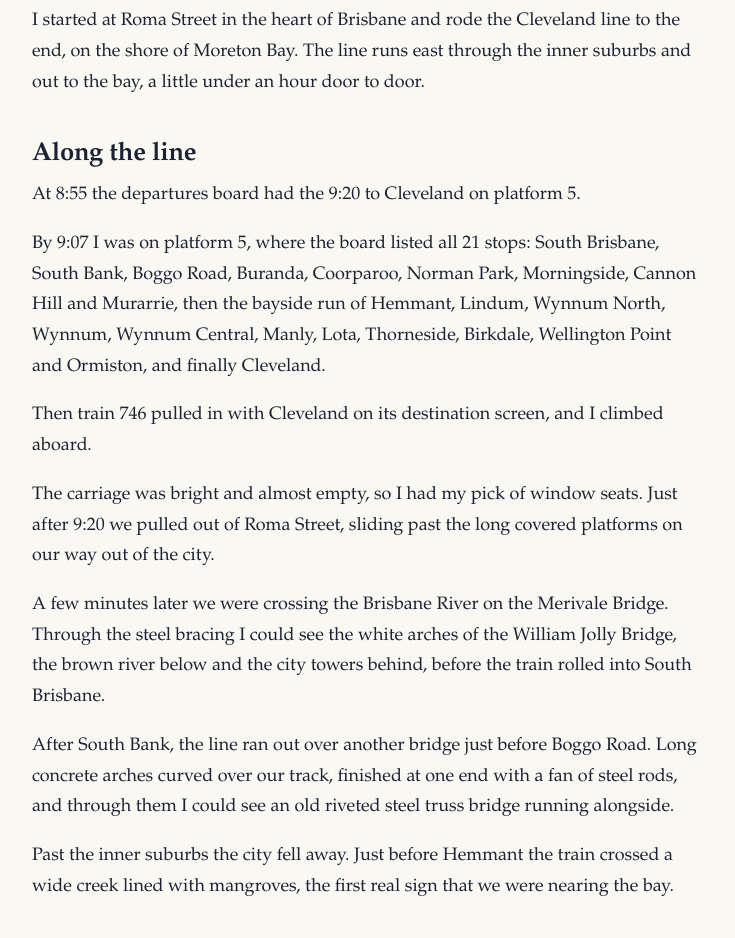
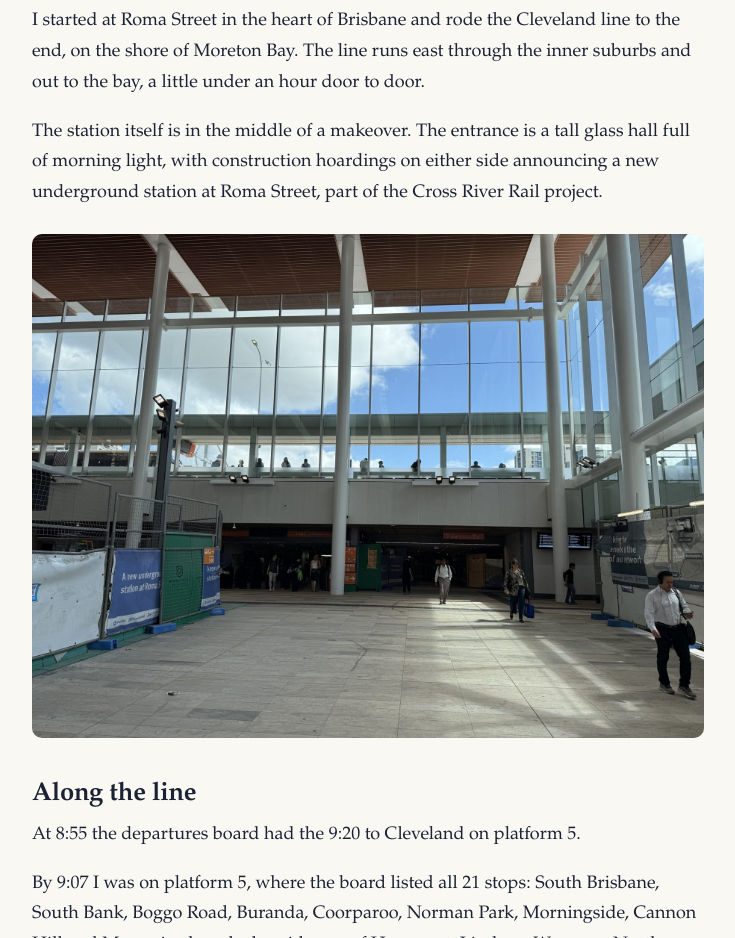
Before and after one commit to skrymer/End-of-the-line, an Astro site: page /End-of-the-line/posts/roma-street-to-cleveland in a window 1280 px wide. Shown: the part 1027-1965 px from the top of the page, without its empty margins (272-1007 px from the left). Built offline with nearby package versions, Linux system fonts and the light colour scheme; Astro itself is replaced by a stand-in of ours.

Commit message:
Add Roma Street entrance photo to Cleveland post
Co-Authored-By: Claude Opus 5.5 <noreply@anthropic.com>
Claude-Session: https://claude.ai/code/session_01MbjvquFTA5XfHbeBDLLDDC

```diff
--- a/src/content/posts/roma-street-to-cleveland/index.md
+++ b/src/content/posts/roma-street-to-cleveland/index.md
@@ -12,6 +12,10 @@ coverAlt: "A train waiting at a sunlit platform at Roma Street"
 ## All aboard at Roma Street
 
 I started at Roma Street in the heart of Brisbane and rode the Cleveland line to the end, on the shore of Moreton Bay. The line runs east through the inner suburbs and out to the bay, a little under an hour door to door.
+
+The station itself is in the middle of a makeover. The entrance is a tall glass hall full of morning light, with construction hoardings on either side announcing a new underground station at Roma Street, part of the Cross River Rail project.
+
+![The glass entrance hall at Roma Street, with hoardings for the new underground station](./roma-street-entrance.jpg)
 
 ## Along the line
 
```
Also changed, not shown: src/content/posts/roma-street-to-cleveland/roma-street-entrance.jpg (added).
